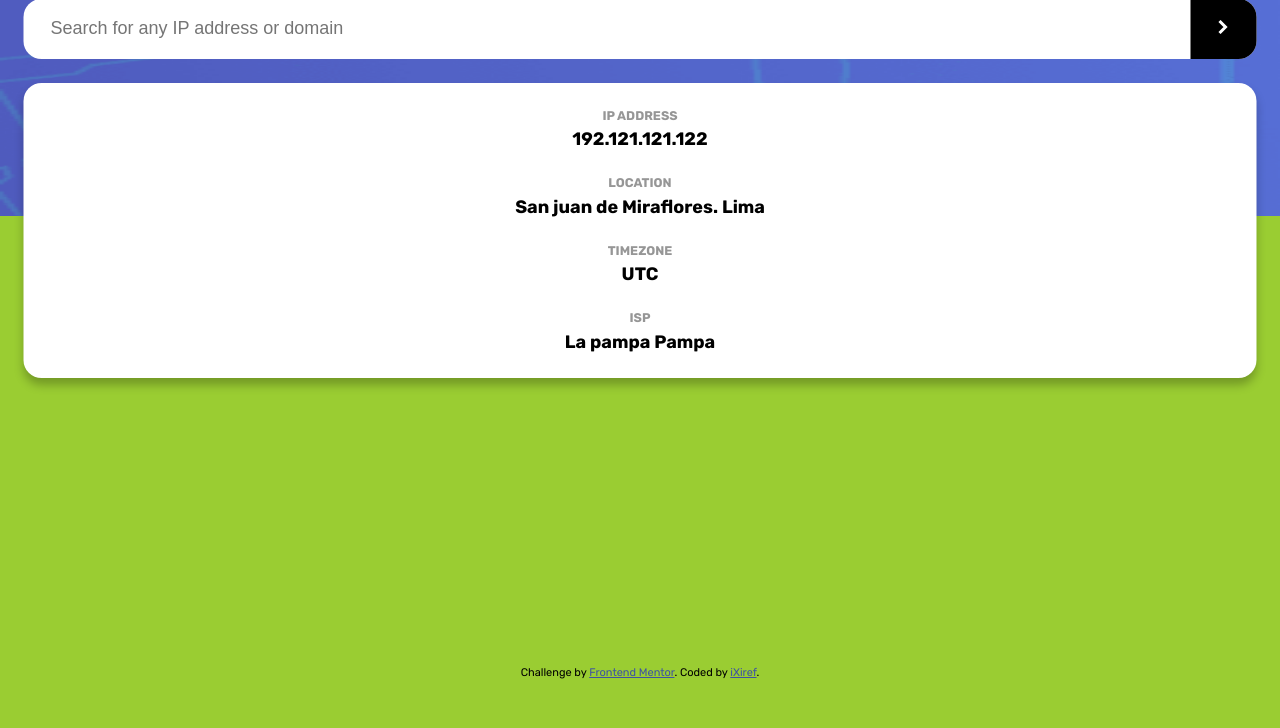
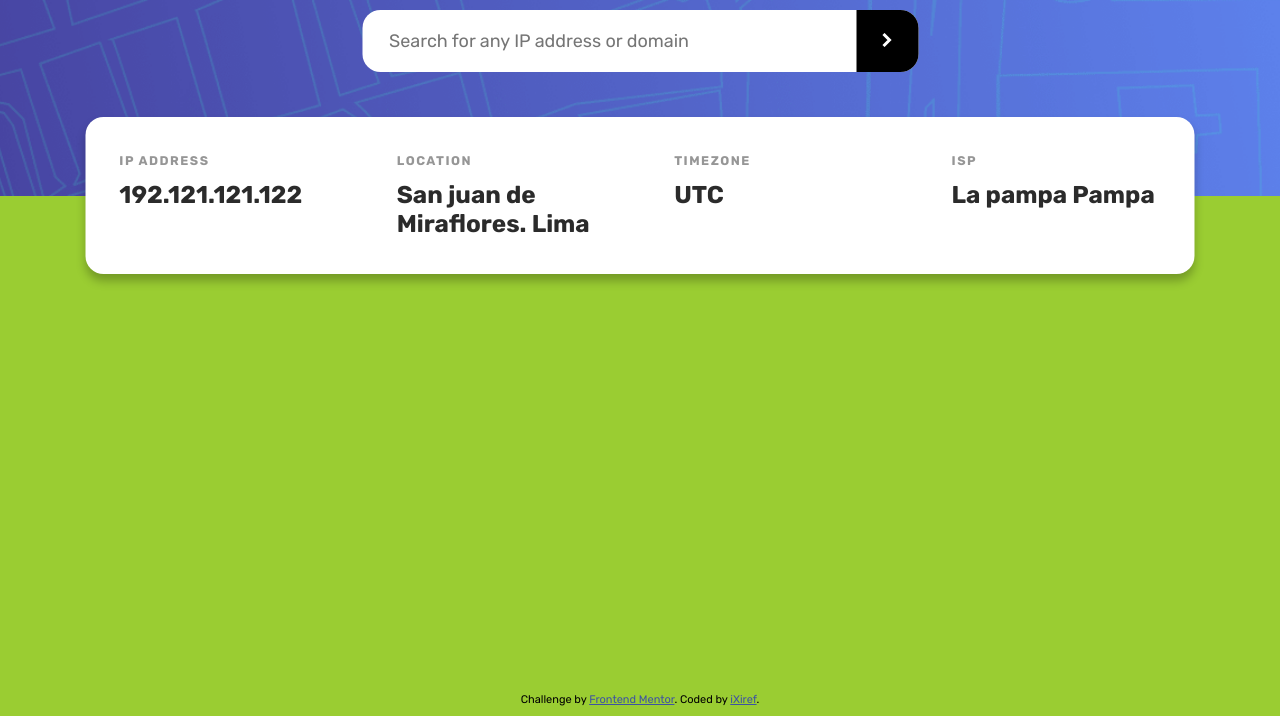
Before and after one commit to FelixCriollo/3.6-IP-Address-Tracker, a plain HTML site: page index.html in a window 1280 px wide. Shown: the part 84-812 px from the top of the page. Drawn offline with nearby package versions, Linux system fonts and the light colour scheme.

Commit message:
desktop design

```diff
--- a/index.html
+++ b/index.html
@@ -9,6 +9,9 @@
   <title>IP Address Tracker</title>
 
   <link href="https://fonts.googleapis.com/css2?family=Rubik:wght@400;500;700&display=swap" rel="stylesheet">
+  <link rel="stylesheet" href="https://unpkg.com/leaflet@1.7.1/dist/leaflet.css"
+   integrity="sha512-xodZBNTC5n17Xt2atTPuE1HxjVMSvLVW9ocqUKLsCC5CXdbqCmblAshOMAS6/keqq/sMZMZ19scR4PsZChSR7A=="
+   crossorigin=""/>
   <link rel="stylesheet" href="src/style.css">
 </head>
 <body>
@@ -18,7 +21,7 @@
         <h1 class="header__title">IP Address Tracker</h1>
 
         <form action="" class="form">
-          <input type="number" placeholder="Search for any IP address or domain" name="location" class="form__input">
+          <input type="text" placeholder="Search for any IP address or domain" name="location" class="form__input">
 
           <button type="submit" class="form__btn">
             <svg xmlns="http://www.w3.org/2000/svg" width="11" height="14"><path fill="none" stroke="#FFF" stroke-width="3" d="M2 1l6 6-6 6"/></svg>
@@ -51,6 +54,7 @@
   </section>
 
   <section class="bottom">
+    <div id="myMap"></div>
 
     <div class="attribution">
       Challenge by <a href="https://www.frontendmentor.io?ref=challenge" target="_blank">Frontend Mentor</a>.
@@ -58,5 +62,10 @@
     </div>
   </section>
 
+  <script src="https://unpkg.com/leaflet@1.7.1/dist/leaflet.js"
+   integrity="sha512-XQoYMqMTK8LvdxXYG3nZ448hOEQiglfqkJs1NOQV44cWnUrBc8PkAOcXy20w0vlaXaVUearIOBhiXZ5V3ynxwA=="
+   crossorigin=""></script>
+  <!-- <script src="src/map.js"></script> -->
+  <script src="src/input.js"></script>
 </body>
 </html>
--- /dev/null
+++ b/src/input.js
@@ -0,0 +1,13 @@
+const $input = document.querySelector('.form__input');
+console.log($input);
+
+$input.addEventListener('keyup', (e) => {
+  const key = e.keyCode || e.which;
+
+  if ((key >= 48 && key <= 57) || key === 46) {
+    return true;
+  } else {
+    return false;
+  }
+
+})
--- a/src/style.css
+++ b/src/style.css
@@ -21,6 +21,10 @@ body {
   font-size: var(--font-s);
   font-family: 'Rubik', sans-serif;
 }
+input {
+  font-family: 'Rubik', sans-serif;
+  color: var(--v-dark-gray);
+}
 
 /* Containers */
 /* Containers */
@@ -31,6 +35,18 @@ body {
   background: url("/images/pattern-bg.png") no-repeat;
   background-size: 400% 100%;
   background-position: 55% 100%;
+  z-index: 10;
+}
+@media (min-width: 768px) {
+  .top {
+    background-size: 300% 100%;
+  }
+}
+@media (min-width: 1024px) {
+  .top {
+    height: 35vh;
+    background-size: cover;
+  }
 }
 
 
@@ -51,6 +67,19 @@ body {
   background: #fff;
   border-radius: var(--border-r);
 }
+@media (min-width: 1024px) {
+  .container {
+    top: 32px;
+  }
+  .header {
+    margin-bottom: 2.5em;
+  }
+  .form {
+    width: 556px;
+    margin-left: auto;
+    margin-right: auto;
+  }
+}
 
 
 .card-container {
@@ -64,6 +93,21 @@ body {
 .card {
   padding: 1.4em 0 0 0;
 }
+@media (min-width: 1024px) {
+  .card-container {
+    width: 90%;
+    max-width: 1110px;
+    margin-left: auto;
+    margin-right: auto;
+    grid-template-columns: repeat(4, 1fr);
+    grid-template-rows: 1fr;
+    padding-bottom: 0;
+  }
+  .card {
+    text-align: left;
+    padding: 2em 1.9em;
+  }
+}
 
 
 .bottom {
@@ -71,7 +115,16 @@ body {
   min-height: 512px;
   height: calc(100vh - 300px);
 }
+@media (min-width: 1024px) {
+  .bottom {
+    min-height: unset;
+    height: 65vh;
+  }
+}
 
+#myMap {
+  height: 100%;
+}
 
 .attribution {
   position: absolute;
@@ -80,6 +133,12 @@ body {
   transform: translateX(-50%);
   text-align: center;
   top: calc(100% - 50px);
+}
+@media (min-width: 1024px) {
+  .attribution {
+    top: unset;
+    bottom: 10px;
+  }
 }
 
 /* ELEMENTS */
@@ -90,7 +149,12 @@ body {
   font-size: calc(var(--font-s) * 1.39);
   margin-bottom: 1.1em;
 }
-
+@media (min-width: 1024px) {
+  .header__title {
+    font-size: calc(var(--font-s) * 1.68);
+    margin-bottom: .87em;
+  }
+}
 
 .form__input,
 .form__btn {
@@ -108,8 +172,19 @@ body {
   background: black;
   border-top-right-radius: var(--border-r);
   border-bottom-right-radius: var(--border-r);
+  transition: background .3s ease-in-out;
 }
+@media (min-width: 1024px) {
+  .form__input:hover {
+    cursor: pointer;
 
+  }
+  .form__btn:hover {
+    background: var(--v-dark-gray);
+    cursor: pointer;
+    transition: background .3s ease-in-out;
+  }
+}
 
 .card__title {
   color: var(--dark-gray);
@@ -119,6 +194,17 @@ body {
 .card__content {
   margin-top: .3em;
   font-weight: var(--bold);
+  color: var(--v-dark-gray);
+}
+@media (min-width: 1024px) {
+  .card__title {
+    letter-spacing: 1.5px;
+  }
+  .card__content {
+    margin-top: .5em;
+    font-size: calc(var(--font-s) * 1.35);
+  }
+
 }
 
 
```
Also changed, not shown: src/map.js (added, +8 -0 lines).
